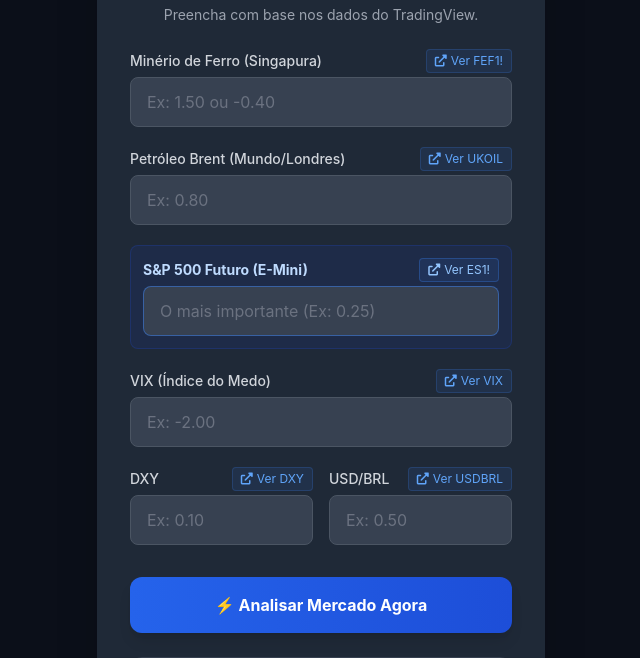
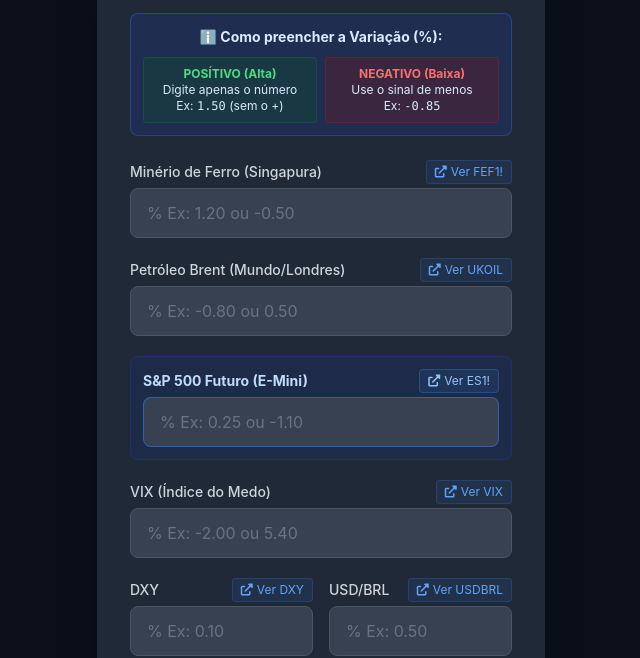
Before and after one commit to franzoieric-art/indicador-b3, a website: page index.html in a window 1280 px wide. Shown: the part 88-746 px from the top of the page, without its empty margins (319-959 px from the left). Drawn offline with nearby package versions, Linux system fonts and the light colour scheme.

Commit message:
Improve input field placeholders and validation messages
Updated placeholder text and validation messages for input fields to clarify expected input format.

```diff
--- a/index.html
+++ b/index.html
@@ -33,13 +33,26 @@
     <main class="flex items-center justify-center p-4 flex-grow">
         <div id="app-card" class="w-full max-w-md bg-card-bg p-8 rounded-2xl shadow-2xl border border-gray-800">
 
-            <div class="text-center mb-6">
+            <div class="text-center mb-4">
                 <h1 class="text-3xl font-bold text-white flex items-center justify-center gap-2">
                     Humor B3 <span class="text-blue-500">PRO</span> 🚀
                 </h1>
-                <p class="text-gray-400 text-sm mt-2">
-                    Preencha com base nos dados do TradingView.
-                </p>
+            </div>
+
+            <div class="bg-blue-900/30 border border-blue-500/30 p-3 rounded-lg mb-6 text-sm text-blue-100 text-center leading-relaxed">
+                <p class="font-bold mb-1">ℹ️ Como preencher a Variação (%):</p>
+                <div class="grid grid-cols-2 gap-2 text-xs mt-2">
+                    <div class="bg-green-900/30 p-2 rounded border border-green-700/30">
+                        <span class="block font-bold text-green-400">POSÍTIVO (Alta)</span>
+                        Digite apenas o número<br>
+                        Ex: <code>1.50</code> (sem o +)
+                    </div>
+                    <div class="bg-red-900/30 p-2 rounded border border-red-700/30">
+                        <span class="block font-bold text-red-400">NEGATIVO (Baixa)</span>
+                        Use o sinal de menos<br>
+                        Ex: <code>-0.85</code>
+                    </div>
+                </div>
             </div>
 
             <div class="space-y-5">
@@ -51,7 +64,7 @@
                             <i class="fas fa-external-link-alt"></i> Ver FEF1!
                         </a>
                     </div>
-                    <input type="number" step="0.01" id="minerio" placeholder="Ex: 1.50 ou -0.40" class="w-full px-4 py-3 bg-input-bg border border-gray-600 rounded-lg text-white placeholder-gray-500 focus:outline-none focus:border-primary-blue focus:ring-1 focus:ring-primary-blue transition">
+                    <input type="number" step="0.01" id="minerio" placeholder="% Ex: 1.20 ou -0.50" class="w-full px-4 py-3 bg-input-bg border border-gray-600 rounded-lg text-white placeholder-gray-500 focus:outline-none focus:border-primary-blue focus:ring-1 focus:ring-primary-blue transition">
                 </div>
 
                 <div>
@@ -61,7 +74,7 @@
                             <i class="fas fa-external-link-alt"></i> Ver UKOIL
                         </a>
                     </div>
-    <input type="number" step="0.01" id="brent" placeholder="Ex: 0.80" class="w-full px-4 py-3 bg-input-bg border border-gray-600 rounded-lg text-white placeholder-gray-500 focus:outline-none focus:border-primary-blue focus:ring-1 focus:ring-primary-blue transition">
+                    <input type="number" step="0.01" id="brent" placeholder="% Ex: -0.80 ou 0.50" class="w-full px-4 py-3 bg-input-bg border border-gray-600 rounded-lg text-white placeholder-gray-500 focus:outline-none focus:border-primary-blue focus:ring-1 focus:ring-primary-blue transition">
                 </div>
 
                 <div class="p-3 bg-blue-900/20 border border-blue-900/50 rounded-lg">
@@ -71,7 +84,7 @@
                             <i class="fas fa-external-link-alt"></i> Ver ES1!
                         </a>
                     </div>
-                    <input type="number" step="0.01" id="spx" placeholder="O mais importante (Ex: 0.25)" class="w-full px-4 py-3 bg-input-bg border border-blue-500/50 rounded-lg text-white placeholder-gray-500 focus:outline-none focus:border-blue-400 focus:ring-1 focus:ring-blue-400 transition">
+                    <input type="number" step="0.01" id="spx" placeholder="% Ex: 0.25 ou -1.10" class="w-full px-4 py-3 bg-input-bg border border-blue-500/50 rounded-lg text-white placeholder-gray-500 focus:outline-none focus:border-blue-400 focus:ring-1 focus:ring-blue-400 transition">
                 </div>
 
                 <div>
@@ -81,7 +94,7 @@
                             <i class="fas fa-external-link-alt"></i> Ver VIX
                         </a>
                     </div>
-                    <input type="number" step="0.01" id="vix" placeholder="Ex: -2.00" class="w-full px-4 py-3 bg-input-bg border border-gray-600 rounded-lg text-white placeholder-gray-500 focus:outline-none focus:border-primary-blue focus:ring-1 focus:ring-primary-blue transition">
+                    <input type="number" step="0.01" id="vix" placeholder="% Ex: -2.00 ou 5.40" class="w-full px-4 py-3 bg-input-bg border border-gray-600 rounded-lg text-white placeholder-gray-500 focus:outline-none focus:border-primary-blue focus:ring-1 focus:ring-primary-blue transition">
                 </div>
 
                 <div class="grid grid-cols-2 gap-4">
@@ -92,7 +105,7 @@
                                 <i class="fas fa-external-link-alt"></i> Ver DXY
                             </a>
                         </div>
-                        <input type="number" step="0.01" id="dxy" placeholder="Ex: 0.10" class="w-full px-4 py-3 bg-input-bg border border-gray-600 rounded-lg text-white placeholder-gray-500 focus:outline-none focus:border-primary-blue focus:ring-1 focus:ring-primary-blue transition">
+                        <input type="number" step="0.01" id="dxy" placeholder="% Ex: 0.10" class="w-full px-4 py-3 bg-input-bg border border-gray-600 rounded-lg text-white placeholder-gray-500 focus:outline-none focus:border-primary-blue focus:ring-1 focus:ring-primary-blue transition">
                     </div>
                     <div>
                         <div class="flex justify-between items-center mb-1">
@@ -101,7 +114,7 @@
                                 <i class="fas fa-external-link-alt"></i> Ver USDBRL
                             </a>
                         </div>
-                        <input type="number" step="0.01" id="dolar" placeholder="Ex: 0.50" class="w-full px-4 py-3 bg-input-bg border border-gray-600 rounded-lg text-white placeholder-gray-500 focus:outline-none focus:border-primary-blue focus:ring-1 focus:ring-primary-blue transition">
+                        <input type="number" step="0.01" id="dolar" placeholder="% Ex: 0.50" class="w-full px-4 py-3 bg-input-bg border border-gray-600 rounded-lg text-white placeholder-gray-500 focus:outline-none focus:border-primary-blue focus:ring-1 focus:ring-primary-blue transition">
                     </div>
                 </div>
             </div>
@@ -112,7 +125,7 @@
 
             <div id="result-container" class="mt-6 p-4 bg-dark-bg/50 border border-gray-700 rounded-xl text-sm min-h-[60px]">
                 <p class="text-gray-500 text-center italic mt-2" id="initial-message">
-                    Insira os dados e clique em Analisar.
+                    Insira os dados acima e clique em Analisar.
                 </p>
             </div>
 
@@ -138,6 +151,7 @@
                 const inputElement = document.getElementById(key);
                 if (!inputElement) continue;
                 const value = inputElement.value.trim();
+                // Verifica se é número válido
                 if (value === "" || isNaN(parseFloat(value))) {
                     inputElement.classList.add('border-red-500', 'ring-1', 'ring-red-500');
                     inputElement.classList.remove('border-gray-600');
@@ -147,7 +161,7 @@
                     inputElement.classList.add('border-gray-600');
                 }
             }
-            if (!isValid) statusMessage.textContent = "⚠️ Por favor, preencha todos os indicadores.";
+            if (!isValid) statusMessage.textContent = "⚠️ Por favor, preencha todos os campos com números válidos.";
             return isValid;
         }
 
```
Lines whose indentation alone changed are shown as unchanged.
